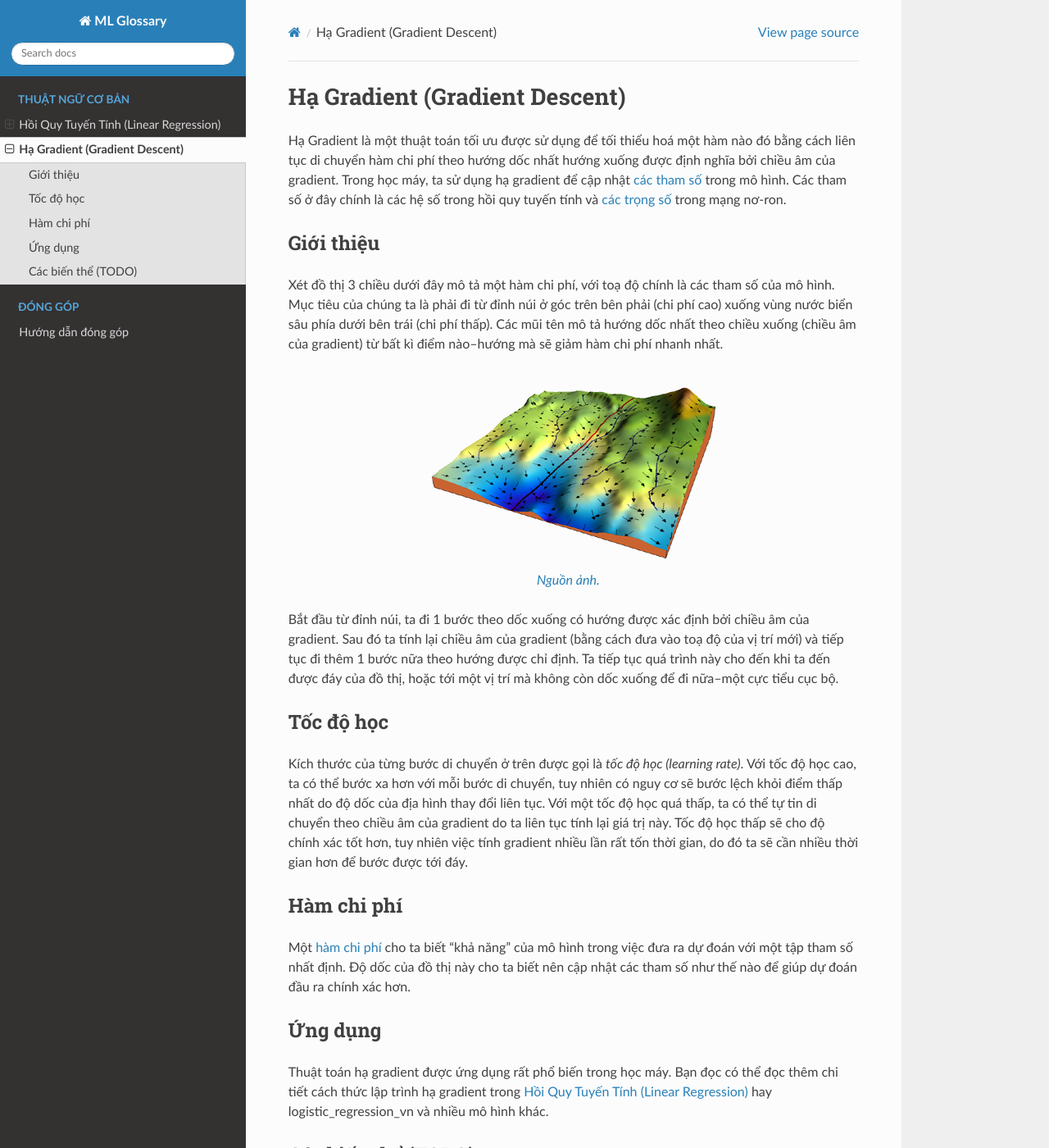
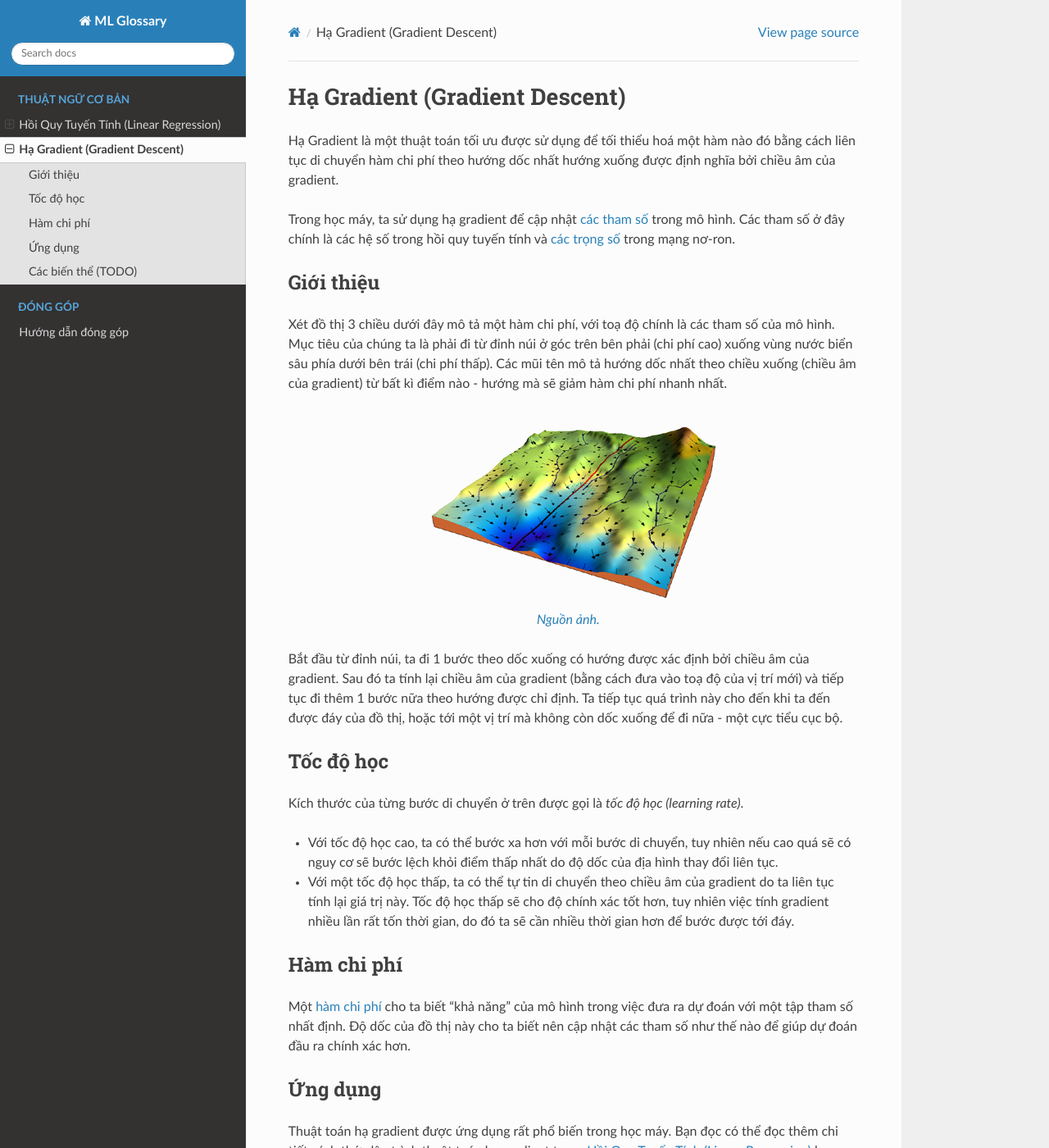
Before and after one commit to trgiangdo/ml-glossary-vn, a Sphinx documentation site: the page built from docs/gradient_descent_vn.rst, in a window 1280 px wide and 1400 px high. Shown: the whole window at 82% size. Built offline with Sphinx 7.4.7 and the Read the Docs theme 2.0.0, drawn with Linux system fonts in a browser that asks for light colours; pages that are not in the unit, such as notebooks, are missing from menus; some of the changed text lies outside the part shown.

Commit message:
revise gradient_descent

```diff
--- a/docs/gradient_descent_vn.rst
+++ b/docs/gradient_descent_vn.rst
@@ -5,6 +5,7 @@ Hạ Gradient (Gradient Descent)
 ==============================
 
 Hạ Gradient là một thuật toán tối ưu được sử dụng để tối thiểu hoá một hàm nào đó bằng cách liên tục di chuyển hàm chi phí theo hướng dốc nhất hướng xuống được định nghĩa bởi chiều âm của gradient.
+
 Trong học máy, ta sử dụng hạ gradient để cập nhật :ref:`các tham số <glossary_parameters>` trong mô hình.
 Các tham số ở đây chính là các hệ số trong :doc:`hồi quy tuyến tính<linear_regression>` và :ref:`các trọng số <nn_weights>` trong mạng nơ-ron.
 
@@ -14,7 +15,7 @@ Giới thiệu
 
 Xét đồ thị 3 chiều dưới đây mô tả một hàm chi phí, với toạ độ chính là các tham số của mô hình.
 Mục tiêu của chúng ta là phải đi từ đỉnh núi ở góc trên bên phải (chi phí cao) xuống vùng nước biển sâu phía dưới bên trái (chi phí thấp).
-Các mũi tên mô tả hướng dốc nhất theo chiều xuống (chiều âm của gradient) từ bất kì điểm nào--hướng mà sẽ giảm hàm chi phí nhanh nhất.
+Các mũi tên mô tả hướng dốc nhất theo chiều xuống (chiều âm của gradient) từ bất kì điểm nào - hướng mà sẽ giảm hàm chi phí nhanh nhất.
 
 .. figure:: images/gradient_descent.png
    :alt: Gradient Descent illustration.
@@ -24,16 +25,16 @@ Các mũi tên mô tả hướng dốc nhất theo chiều xuống (chiều âm
 
 Bắt đầu từ đỉnh núi, ta đi 1 bước theo dốc xuống có hướng được xác định bởi chiều âm của gradient.
 Sau đó ta tính lại chiều âm của gradient (bằng cách đưa vào toạ độ của vị trí mới) và tiếp tục đi thêm 1 bước nữa theo hướng được chỉ định.
-Ta tiếp tục quá trình này cho đến khi ta đến được đáy của đồ thị, hoặc tới một vị trí mà không còn dốc xuống để đi nữa--một cực tiểu cục bộ.
+Ta tiếp tục quá trình này cho đến khi ta đến được đáy của đồ thị, hoặc tới một vị trí mà không còn dốc xuống để đi nữa - một cực tiểu cục bộ.
 
 
 Tốc độ học
 ==========
 
 Kích thước của từng bước di chuyển ở trên được gọi là *tốc độ học (learning rate)*.
-Với tốc độ học cao, ta có thể bước xa hơn với mỗi bước di chuyển, tuy nhiên có nguy cơ sẽ bước lệch khỏi điểm thấp nhất do độ dốc của địa hình thay đổi liên tục.
-Với một tốc độ học quá thấp, ta có thể tự tin di chuyển theo chiều âm của gradient do ta liên tục tính lại giá trị này.
-Tốc độ học thấp sẽ cho độ chính xác tốt hơn, tuy nhiên việc tính gradient nhiều lần rất tốn thời gian, do đó ta sẽ cần nhiều thời gian hơn để bước được tới đáy.
+
+* Với tốc độ học cao, ta có thể bước xa hơn với mỗi bước di chuyển, tuy nhiên nếu cao quá sẽ có nguy cơ sẽ bước lệch khỏi điểm thấp nhất do độ dốc của địa hình thay đổi liên tục.
+* Với một tốc độ học thấp, ta có thể tự tin di chuyển theo chiều âm của gradient do ta liên tục tính lại giá trị này. Tốc độ học thấp sẽ cho độ chính xác tốt hơn, tuy nhiên việc tính gradient nhiều lần rất tốn thời gian, do đó ta sẽ cần nhiều thời gian hơn để bước được tới đáy.
 
 
 Hàm chi phí
```
Also changed, not shown: other parts of docs/gradient_descent_vn.rst (+1 -1 lines).
